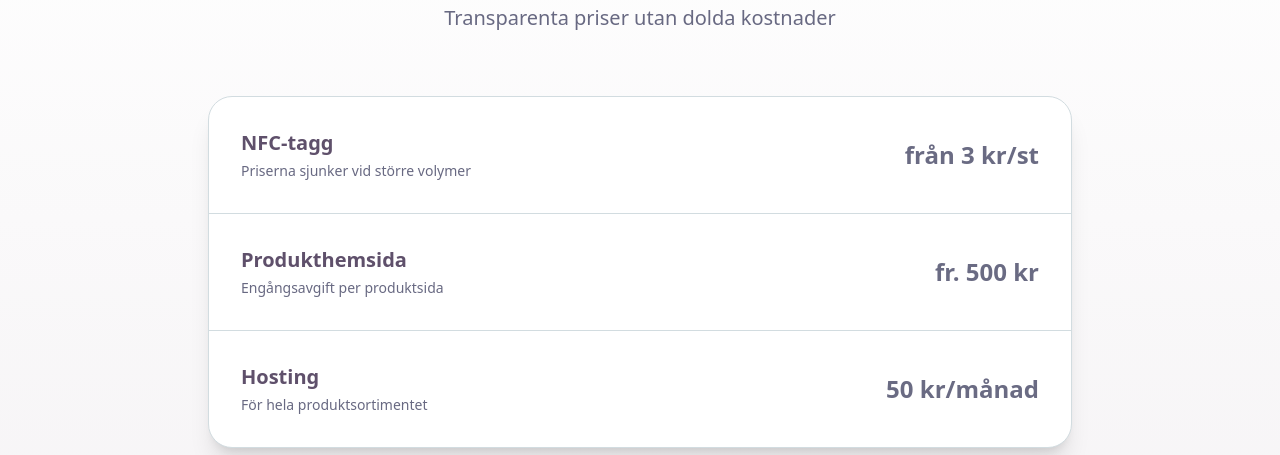
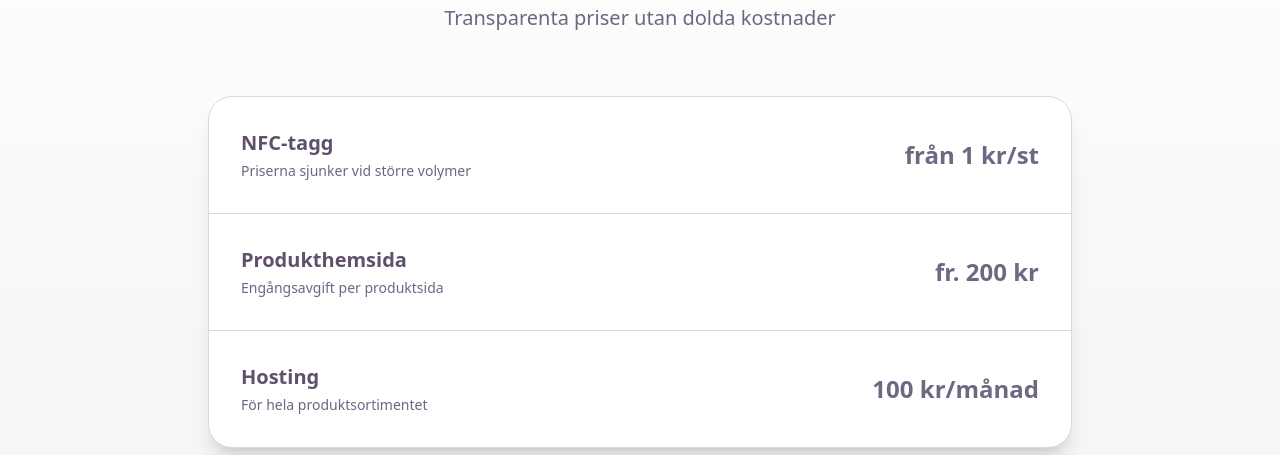
Before and after one commit to zZOttoZz/label-to-life-digital, a React (Vite) app: page / in a window 1280 px wide. Shown: the part 3140-3595 px from the top of the page. Built offline with nearby package versions, Linux system fonts and the light colour scheme.

Commit message:
Update pricing information
Updated the pricing for NFC tags, product websites, and hosting.

```diff
--- a/src/components/Pricing.tsx
+++ b/src/components/Pricing.tsx
@@ -3,17 +3,17 @@ const Pricing = () => {
   const priceItems = [
     {
       item: "NFC-tagg",
-      price: "från 3 kr/st",
+      price: "från 1 kr/st",
       description: "Priserna sjunker vid större volymer"
     },
     {
       item: "Produkthemsida",
-      price: "fr. 500 kr",
+      price: "fr. 200 kr",
       description: "Engångsavgift per produktsida"
     },
     {
       item: "Hosting",
-      price: "50 kr/månad",
+      price: "100 kr/månad",
       description: "För hela produktsortimentet"
     }
   ];
```
